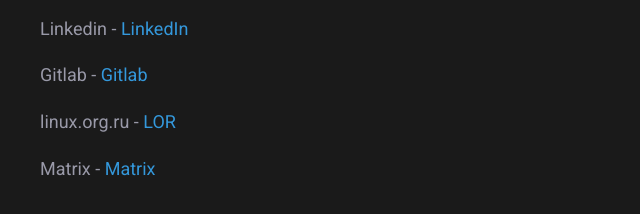
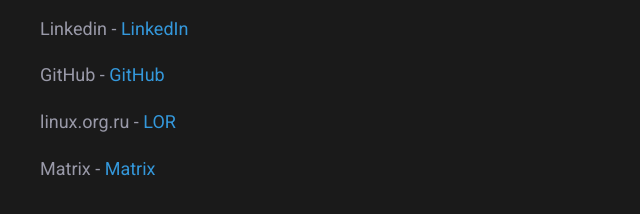
Before and after one commit to escfrpls/homepage, a plain HTML site: page contact.html in a window 1280 px wide. Shown: the part 382-596 px from the top of the page, 0-640 px from the left. Drawn offline with Linux system fonts and the light colour scheme.

Commit message:
Update contact.html

```diff
--- a/contact.html
+++ b/contact.html
@@ -49,7 +49,7 @@
         </div>
 
       <div class="contact">
-            <p>Gitlab - <a href="https://gitlab.com/EscapeFromPolesie" target="_blank">Gitlab</a></p>
+            <p>GitHub - <a href="https://github.com/escfrpls" target="_blank">GitHub</a></p>
         </div>
 
         <div class="contact">
```
